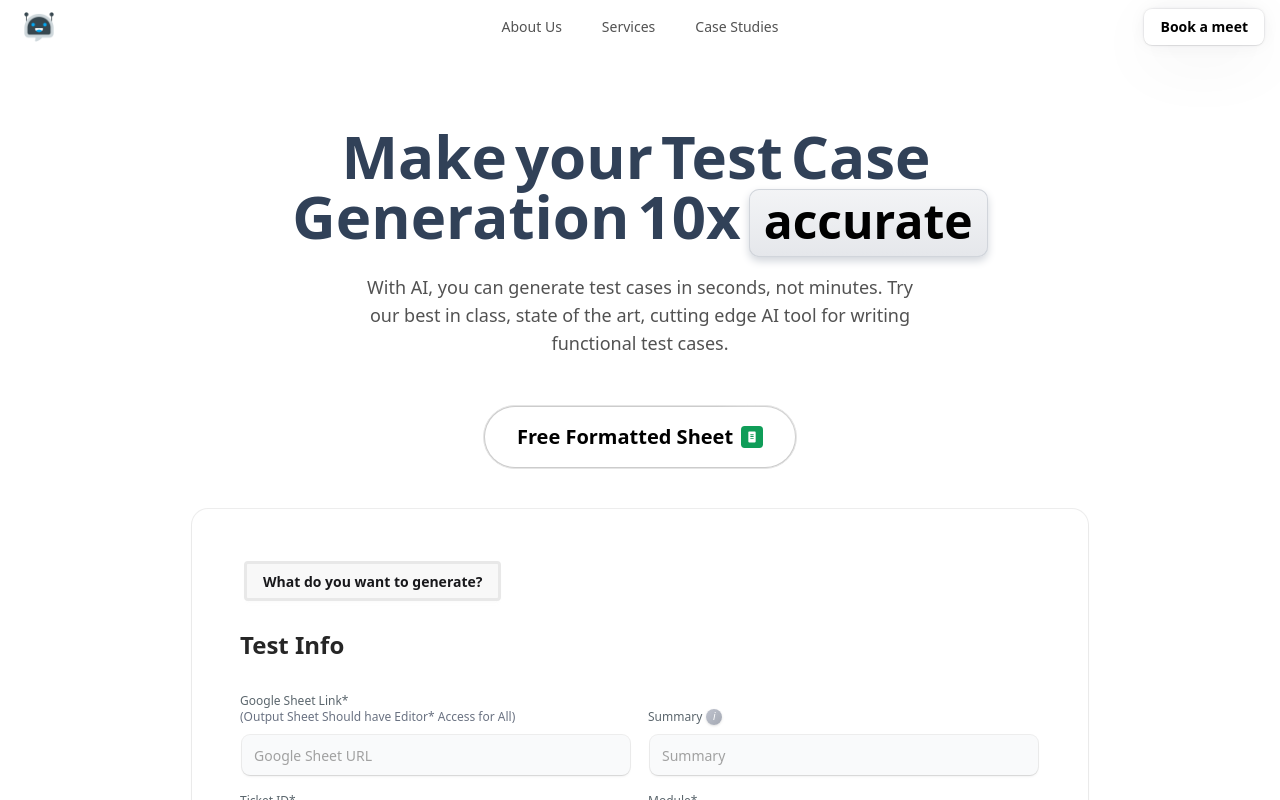
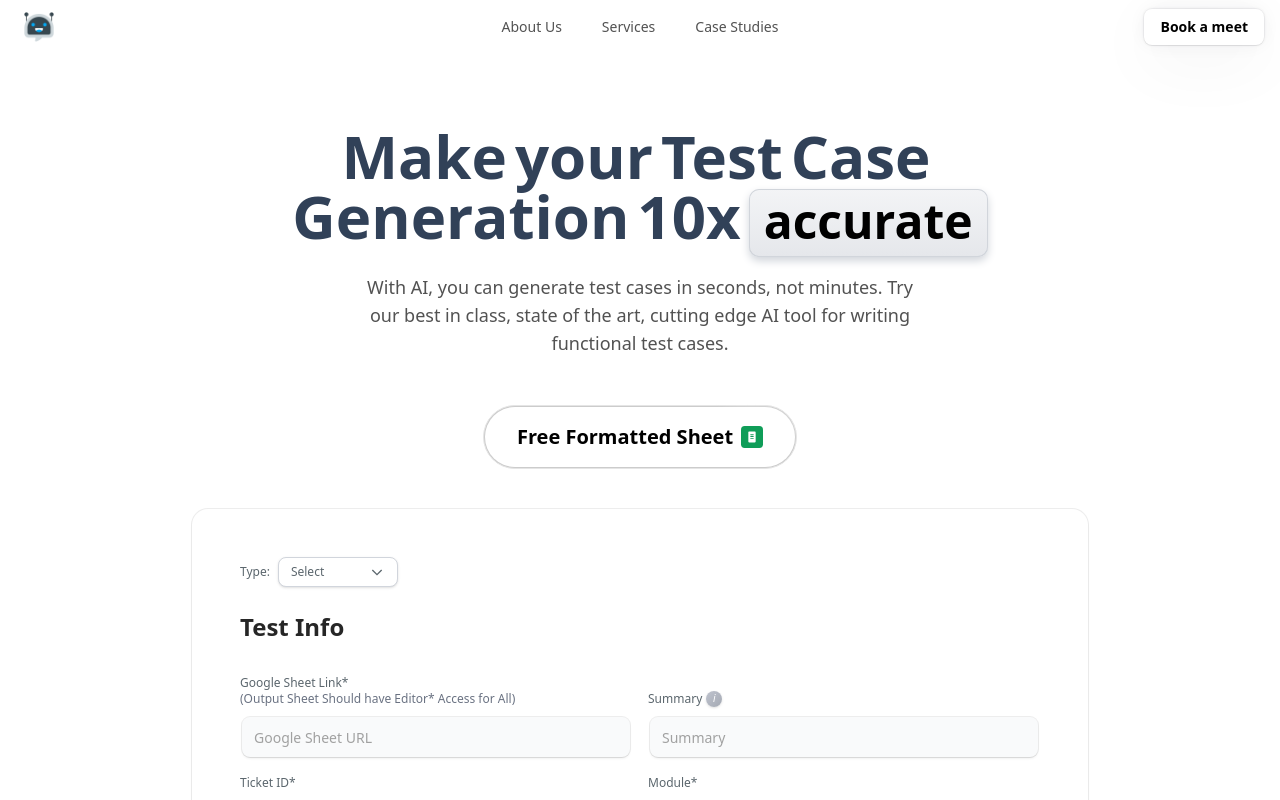
Before and after one commit to sharmarishi1512/aitestgenerator, a Next.js app: page / in a window 1280 px wide. Shown: the top 800 px of the page. Built offline with nearby package versions, Linux system fonts and the light colour scheme.

Commit message:
added major changes

```diff
--- a/app/components/Signup.tsx
+++ b/app/components/Signup.tsx
@@ -14,6 +14,7 @@
     summary: "",
     ac: "",
     desc: "",
+    dropdown: ""
   });
   const [loading, setLoading] = useState(false);
   const [response, setResponse] = useState<string | null>(null);
@@ -34,7 +35,7 @@
     setResponse(null);
     try {
       const res = await fetch(
-        "https://sharmarishikesh1215.app.n8n.cloud/webhook/3a69e3e3-c44b-442d-abe5-6b34ff004eef",
+        "https://rishi15121999.app.n8n.cloud/webhook/3a69e3e3-c44b-442d-abe5-6b34ff004eef",
         {
           method: "POST",
           headers: { "Content-Type": "application/json" },
@@ -64,23 +65,22 @@
 
   return (
     <div className="shadow-input mx-auto w-full max-w-4xl rounded-none bg-white p-8 md:rounded-2xl md:p-12 dark:bg-black">
+      {/* Modern mini dropdown menu for Environment */}
+      <div className="mb-6 flex items-center gap-2">
+        <span className="text-xs font-medium text-[#5b666d]">Type:</span>
+        <MiniDropdown
+          options={["Test Case", "Test Scenario"]}
+          value={form.sheet}
+          onChange={(val) => {
+        setForm((f) => ({
+          ...f,
+          sheet: val,
+          dropdown: val === "Test Case" ? "tc" : val === "Test Scenario" ? "ts" : ""
+        }));
+          }}
+        />
+      </div>
       {/* ↑ changed max-w-2xl to max-w-4xl for a wider form */}
-      <div className="dropdown dropdown-hover border-none">
-        <div tabIndex={0} role="button" className="btn m-1">
-          What do you want to generate?
-        </div>
-        <ul
-          tabIndex={0}
-          className="dropdown-content menu bg-base-100 rounded-box z-1 w-52 p-2 shadow-sm"
-        >
-          <li>
-            <a>Item 1</a>
-          </li>
-          <li>
-            <a>Item 2</a>
-          </li>
-        </ul>
-      </div><br /><br />
       <h2 className="text-2xl font-bold text-neutral-800 dark:text-neutral-200">
         Test Info
       </h2>
@@ -404,3 +404,63 @@
     )}
   />
 );
+
+// MiniDropdown: a modern, sleek dropdown menu without using <select>
+function MiniDropdown({
+  options,
+  value,
+  onChange,
+}: {
+  options: string[];
+  value: string;
+  onChange: (val: string) => void;
+}) {
+  const [open, setOpen] = React.useState(false);
+
+  return (
+    <div className="relative">
+      <button
+        type="button"
+        className="min-w-[120px] px-3 py-1.5 rounded-md border border-gray-300 bg-white text-xs text-[#5b666d] shadow-sm hover:border-gray-400 focus:outline-none focus:ring-2 focus:ring-[#f5f5f5] flex items-center justify-between gap-2 transition"
+        onClick={() => setOpen((o) => !o)}
+        aria-haspopup="listbox"
+        aria-expanded={open}
+      >
+        <span className="text-xs text-[#5b666d]">{value || "Select"}</span>
+        <svg
+          className={`w-4 h-4 ml-2 transition-transform ${open ? "rotate-180" : ""}`}
+          fill="none"
+          stroke="currentColor"
+          strokeWidth={2}
+          viewBox="0 0 24 24"
+        >
+          <path d="M19 9l-7 7-7-7" />
+        </svg>
+      </button>
+      {open && (
+        <ul
+          className="absolute z-10 mt-1 w-full rounded-md bg-white shadow-lg border border-gray-200 py-1 text-xs text-[#5b666d]"
+          tabIndex={-1}
+          role="listbox"
+        >
+          {options.map((opt) => (
+            <li
+              key={opt}
+              className={`px-3 py-2 cursor-pointer hover:bg-cyan-50 ${
+                value === opt ? "bg-cyan-100 font-semibold" : ""
+              } text-xs text-[#5b666d]`}
+              onClick={() => {
+                onChange(opt);
+                setOpen(false);
+              }}
+              role="option"
+              aria-selected={value === opt}
+            >
+              {opt}
+            </li>
+          ))}
+        </ul>
+      )}
+    </div>
+  );
+}
```
